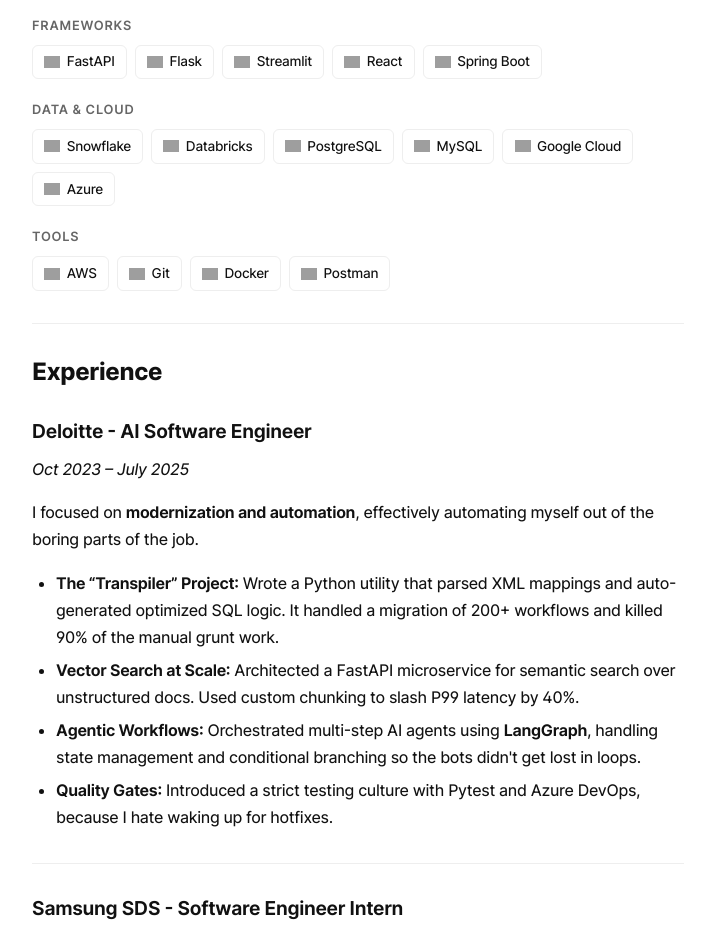
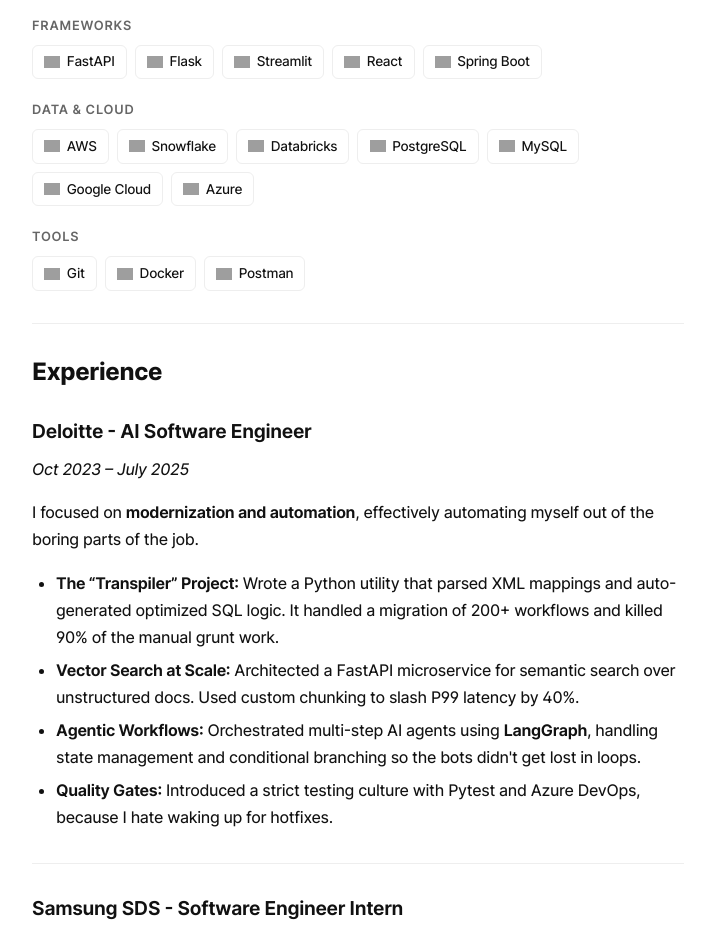
Before and after one commit to raj-chinagundi/minimal-portfolio, a Next.js app: page / in a window 1280 px wide. Shown: the part 980-1906 px from the top of the page, without its empty margins (282-989 px from the left). Built offline with nearby package versions, Linux system fonts and the light colour scheme; grey boxes are pictures that could not be loaded.

Commit message:
Move AWS into data and cloud skills

```diff
--- a/app/components/Skills.tsx
+++ b/app/components/Skills.tsx
@@ -47,6 +47,7 @@
   {
     category: "Data & Cloud",
     items: [
+      { name: "AWS", slug: "amazonwebservices", cdn: DEVICON },
       { name: "Snowflake", slug: "snowflake" },
       { name: "Databricks", slug: "databricks" },
       { name: "PostgreSQL", slug: "postgresql" },
@@ -58,7 +59,6 @@
   {
     category: "Tools",
     items: [
-      { name: "AWS", slug: "amazonwebservices", cdn: DEVICON },
       { name: "Git", slug: "git" },
       { name: "Docker", slug: "docker" },
       { name: "Postman", slug: "postman" },
```
